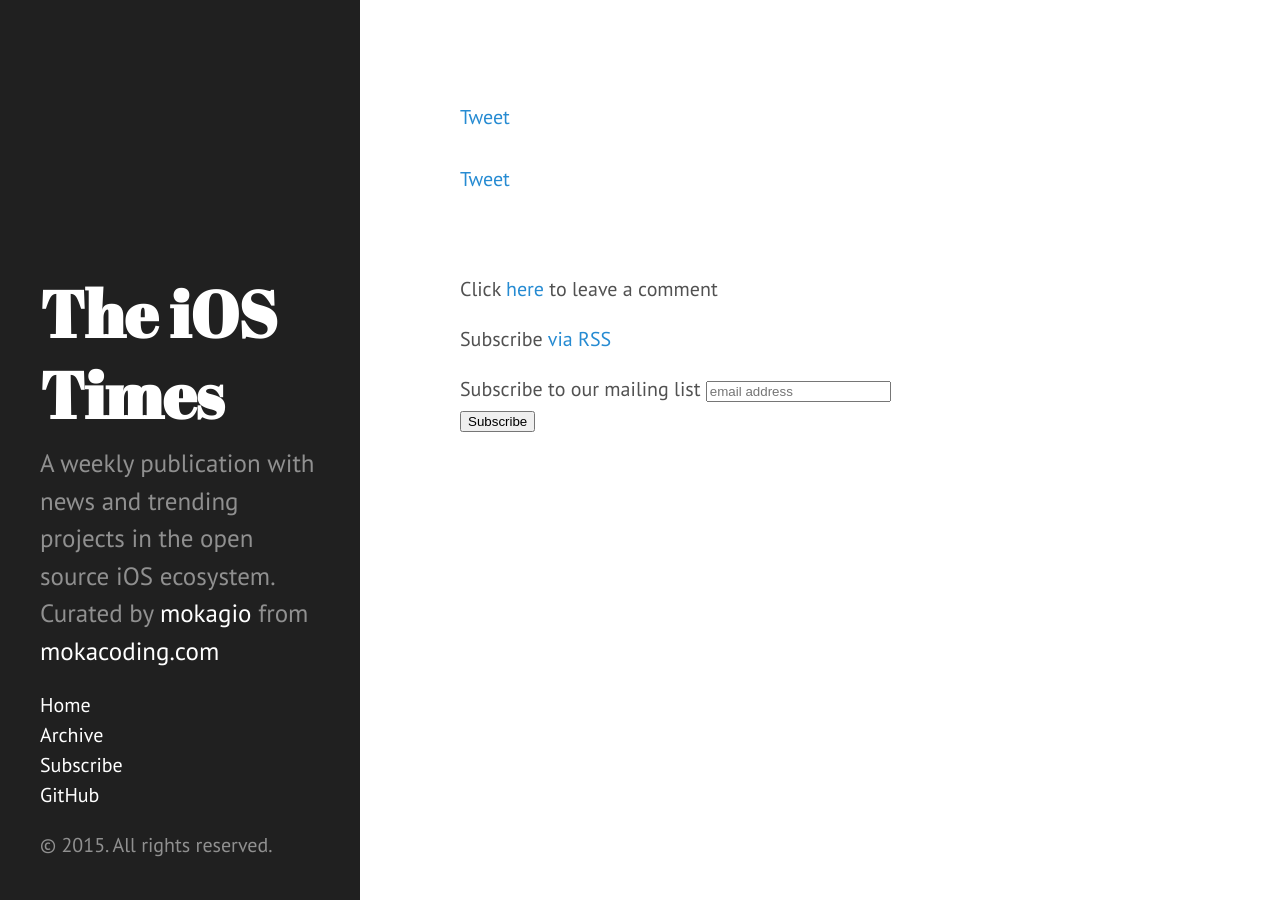
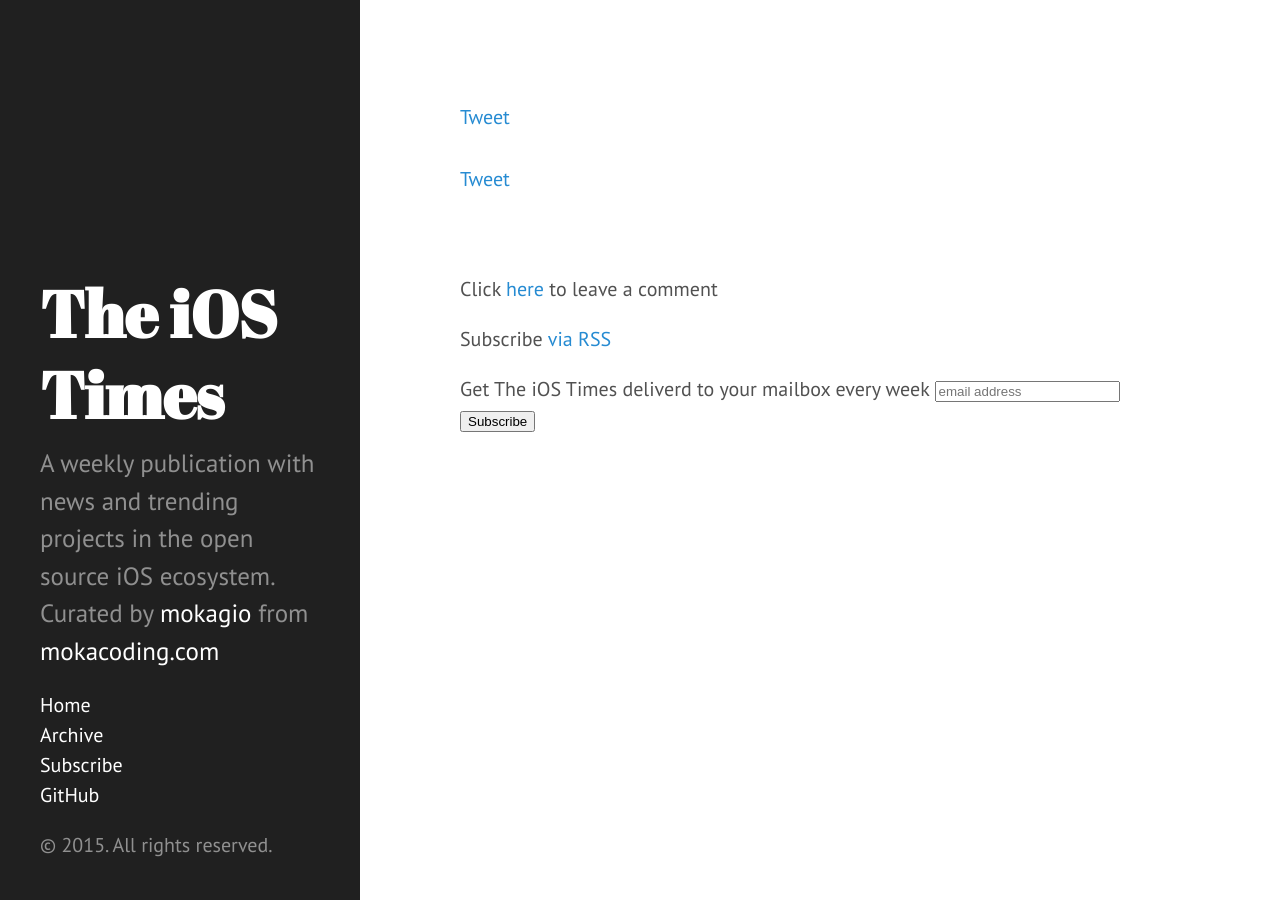
Before and after one commit to mokacoding/the-ios-times, a Jekyll site: the page built from index.html, in a window 1280 px wide. Built offline with Jekyll 4.4.1, drawn with Linux system fonts in a browser that asks for light colours; comment, search, counter and statistics services are not loaded.

Commit message:
Small tweak to mailchimp subscribe from

```diff
--- a/_includes/mailchimp-form.html
+++ b/_includes/mailchimp-form.html
@@ -10,7 +10,7 @@
 <div id="mc_embed_signup">
   <form action="//mokacoding.us10.list-manage.com/subscribe/post?u=45a265e2a9d2b9dbec5f98d51&amp;id=7ff8217c90" method="post" id="mc-embedded-subscribe-form" name="mc-embedded-subscribe-form" class="validate" target="_blank" novalidate>
         <div id="mc_embed_signup_scroll">
-            <label for="mce-EMAIL">Subscribe to our mailing list</label>
+            <label for="mce-EMAIL">Get The iOS Times deliverd to your mailbox every week</label>
               <input type="email" value="" name="EMAIL" class="email" id="mce-EMAIL" placeholder="email address" required>
                   <!-- real people should not fill this in and expect good things - do not remove this or risk form bot signups-->
                       <div style="position: absolute; left: -5000px;"><input type="text" name="b_45a265e2a9d2b9dbec5f98d51_7ff8217c90" tabindex="-1" value=""></div>
--- a/public/css/poole.css
+++ b/public/css/poole.css
@@ -414,3 +414,8 @@
 iframe[src*="reddit"] {
   padding-top: 2px;
 }
+
+/* The iOS Times - MailChimp Form */
+#mc_embed_signup_scroll {
+  margin-bottom: 20px;
+}
```
